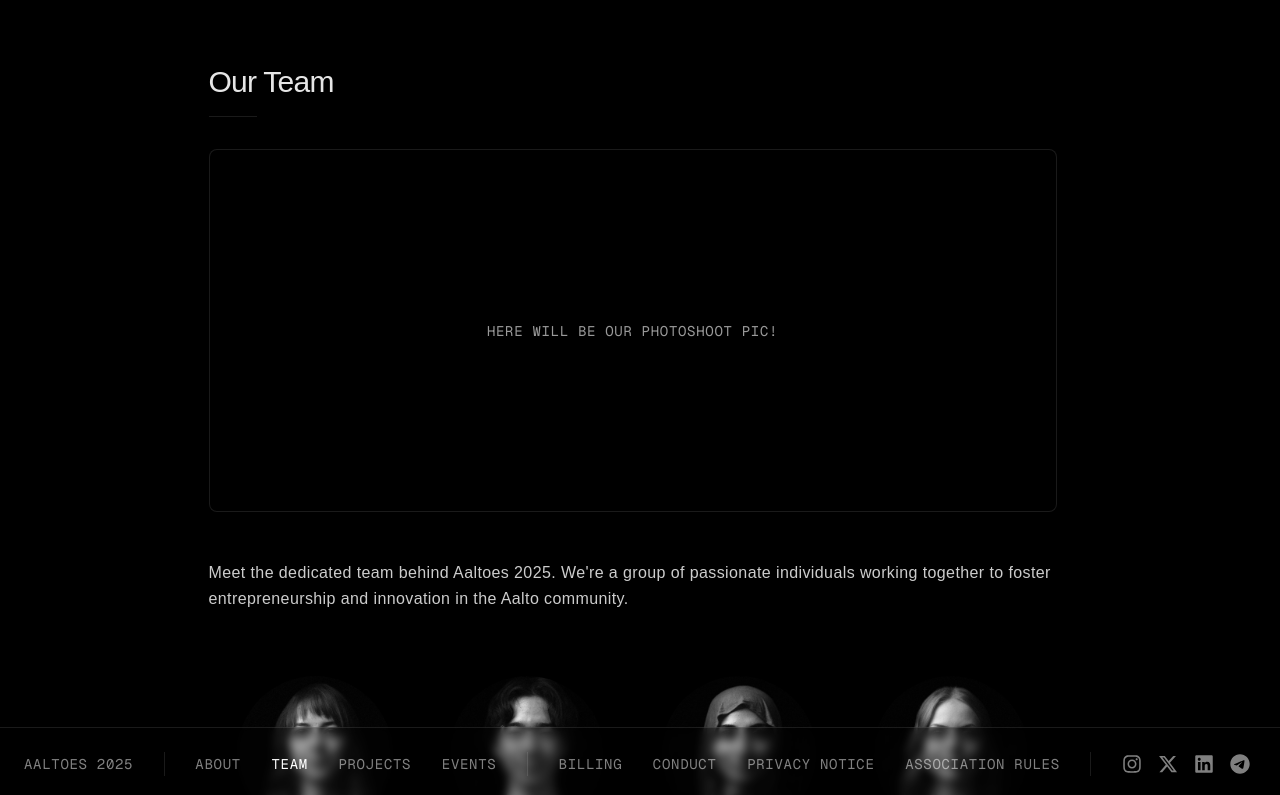
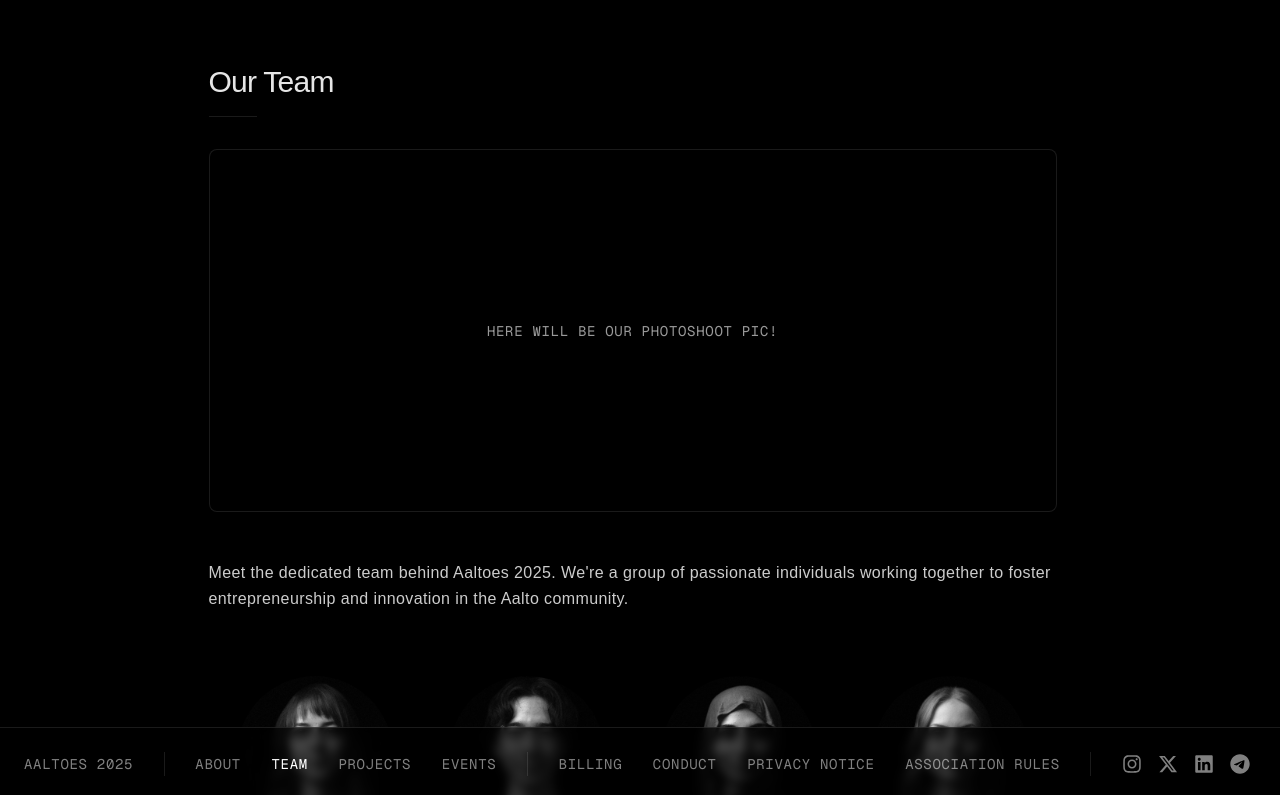
Before and after one commit to derzetta/aaltoes-web, a React (Vite) app: page /#/team in a window 1280 px wide. Shown: the top 795 px of the page. Built offline with nearby package versions, Linux system fonts and the light colour scheme.

Commit message:
Update Footer.tsx

```diff
--- a/src/components/Footer.tsx
+++ b/src/components/Footer.tsx
@@ -58,7 +58,7 @@ function Footer() {
   ]
 
   return (
-    <footer className="fixed bottom-0 left-0 right-0 bg-black/30 backdrop-blur-sm border-t border-white/10 max-h-[50vh] overflow-y-auto z-50">
+    <footer className="fixed bottom-0 left-0 right-0 bg-black/70 backdrop-blur-sm border-t border-white/10 max-h-[50vh] overflow-y-auto z-50">
       <div ref={scrollContainerRef} className="overflow-x-auto scrollbar-hide py-6">
         <div className="container w-[1400px] mx-auto flex flex-nowrap justify-between items-center text-sm px-6" style={{ minWidth: '1400px' }}>
           <Link to="/" className={getClassName('/')}>
```
